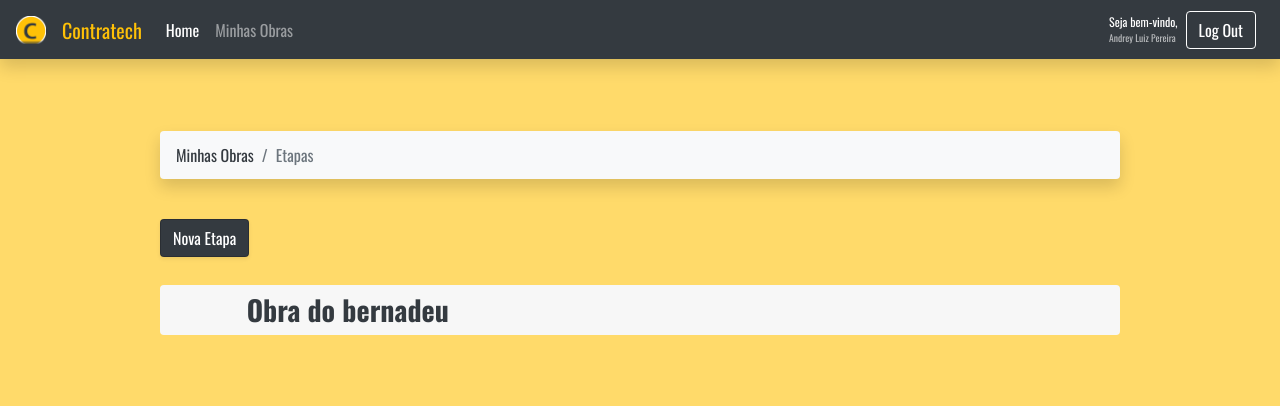
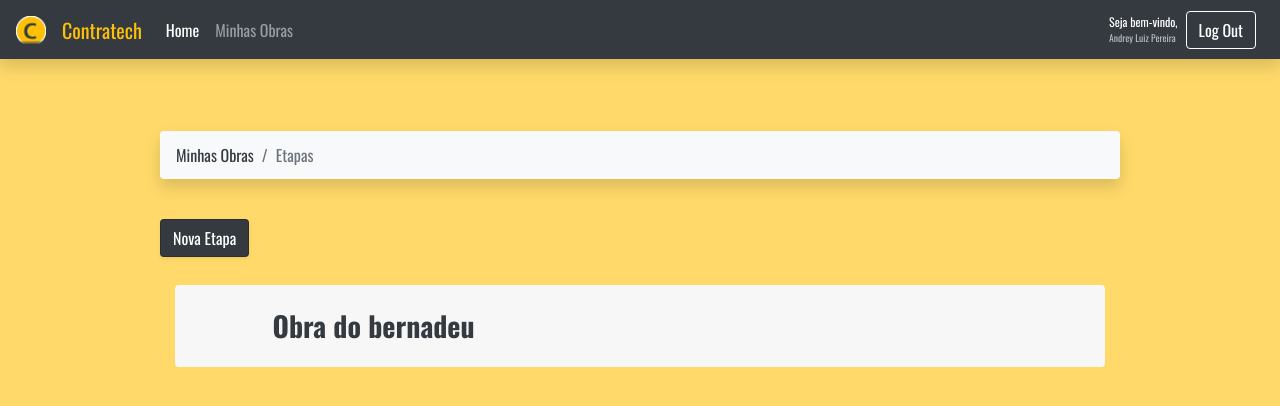
Before and after one commit to andreylpereira/Contratech-react, a React (Create React App) app: page / in a window 1280 px wide. Shown: the top 406 px of the page. Built offline with nearby package versions, Linux system fonts and the light colour scheme; the HTML template or start-up script is replaced by a standard one; a web font is replaced by a local one.

Commit message:
correções 2

```diff
--- a/src/features/tabela/pages/Tabela.jsx
+++ b/src/features/tabela/pages/Tabela.jsx
@@ -24,12 +24,12 @@ export default () => {
       {/* web */}
       <div className="web">
         <div
-          className="accordion container-fluid w-75 p-0"
+          className="accordion container-fluid w-75"
           id="accordionExample"
         >
           <div className="card">
-            <div className="card-header p-2" id="headingOne">
-              <h4 className="row m-0 p-0">
+            <div className="card-header p-4" id="headingOne">
+              <h4 className="row m-0">
                 <div className="col-1 p-0 d-flex align-items-center justify-content-center">
                   <div
                     className="arrow oi oi-caret-right p-0"
@@ -244,8 +244,8 @@ export default () => {
           id="accordionExample"
         >
           <div className="card">
-            <div className="card-header p-2" id="headingOne">
-              <h4 className="row m-0 p-0">
+            <div className="card-header p-4" id="headingOne">
+              <h4 className="row m-0">
                 <div className="col-1 p-0 d-flex align-items-center justify-content-center">
                   <div
                     className="arrow oi oi-caret-right p-0"
```
